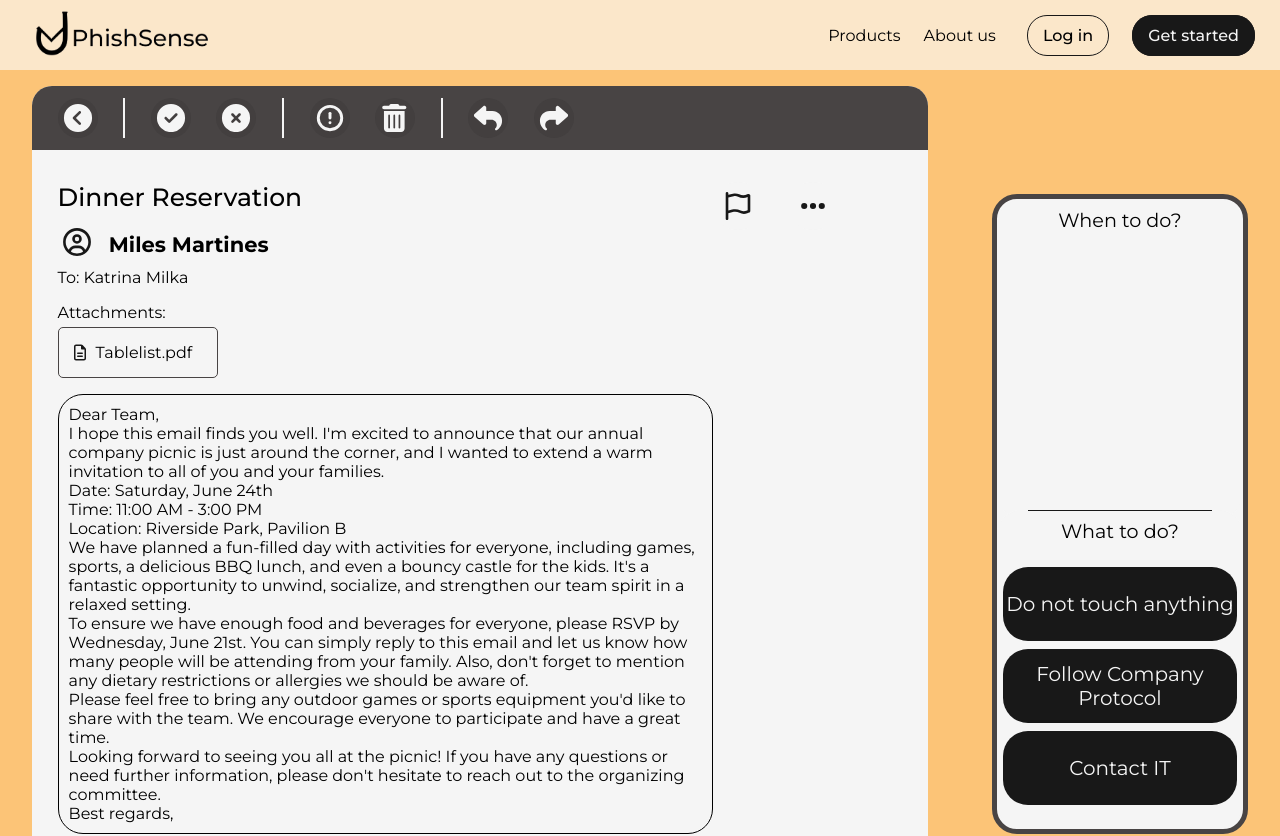
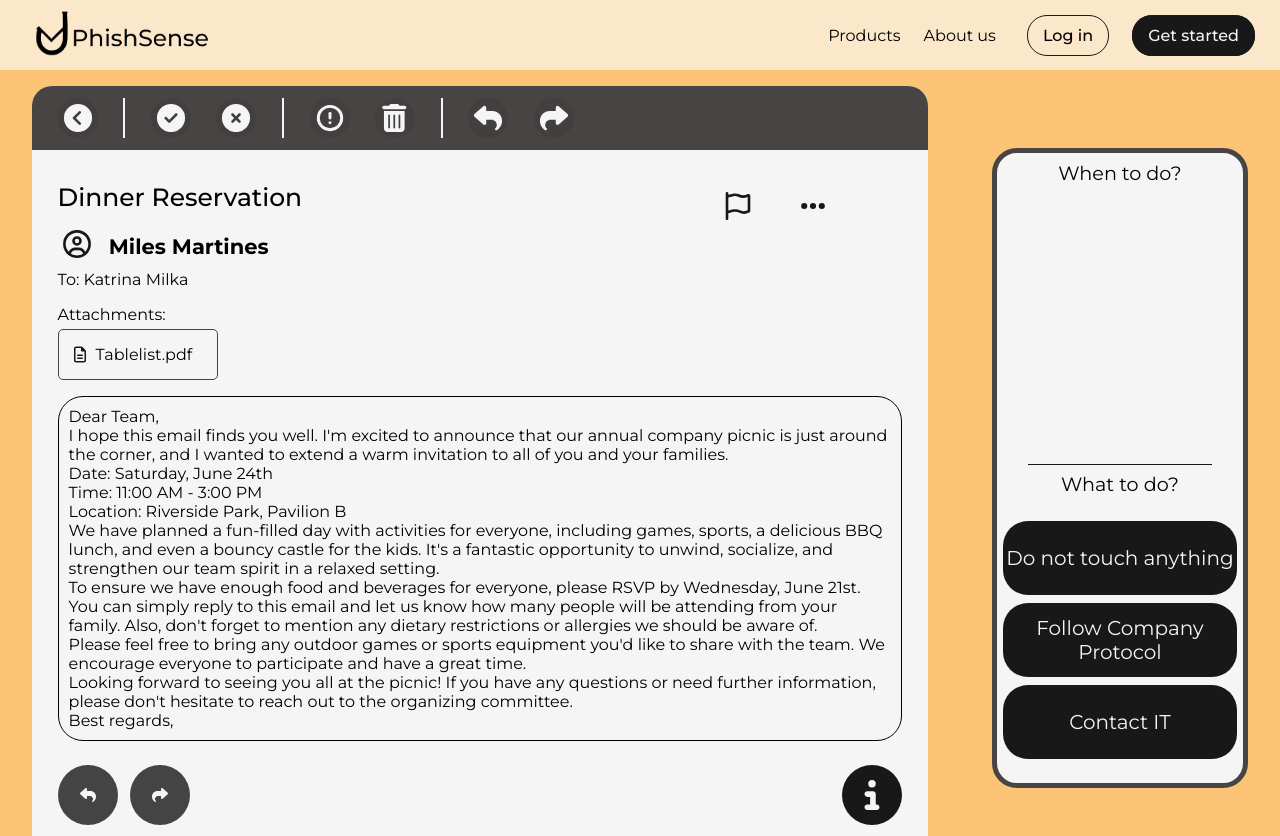
Before and after one commit to Que-sar/PhishSense, a React (Create React App) app: page /demo in a window 1280 px wide. Shown: the top 836 px of the page. Built offline with nearby package versions, Linux system fonts and the light colour scheme.

Commit message:
Mail width finally set properly

```diff
--- a/src/components/simulation/SimulationPanel.css
+++ b/src/components/simulation/SimulationPanel.css
@@ -42,11 +42,6 @@
 .mail-head {
   display: flex;
   justify-content: space-between;
-}
-
-.mail-identity {
-  display: flex;
-  flex-direction: column;
 }
 
 .mail-options {
@@ -140,6 +135,7 @@
   font-size: calc(8px + 0.390625vw);
   font-weight: bold;
   margin-top: 85px;
+  overflow-x: scroll;
 
   /* Position the tooltip */
   position: absolute;
@@ -161,9 +157,10 @@
   text-align: center;
   border-radius: 6px;
   padding: 15px;
-  font-size: calc(8px + 0.390625vw);
+  font-size: calc(15px + 0.390625vw);
   font-weight: bold;
   margin-top: 75px;
+  white-space: nowrap; /* Prevent tooltip text from wrapping */
 
   /* Position the tooltip */
   position: absolute;
@@ -179,13 +176,14 @@
   text-align: center;
   border-radius: 6px;
   padding: 15px;
-  font-size: calc(8px + 0.390625vw);
+  font-size: calc(15px + 0.390625vw);
   font-weight: bold;
   position: absolute;
   z-index: 1;
   width: fit-content;
   height: fit-content;
   margin-top: 60px;
+  margin-right: 2vw;
 }
 
 .giveup-click:hover .tooltiptext-giveup,
--- a/src/components/simulation/SimulationPanel.js
+++ b/src/components/simulation/SimulationPanel.js
@@ -56,7 +56,7 @@ const SimulationPanel = (props) => {
           <div className="icon done-button">
             <button className="giveup-click">
               <img src={GiveUp} alt="GiveUp" />
-              <span className="tooltiptext-giveup">Mark as finished</span>
+              <span className="tooltiptext-giveup">Finish</span>
             </button>
           </div>
           <div className="small-line"></div>
@@ -121,34 +121,7 @@ const SimulationPanel = (props) => {
       </div>
       <div className="mail-body">
         <div className="mail-head">
-          <div className="mail-identity">
-            <div className="mail-subject">{mailContent.titleName}</div>
-            <div className="sender-identity">
-              <div className="sender-photo">
-                <img
-                  src={ProfilePic}
-                  alt="ProfilePicture"
-                  className="profile-icon"
-                />
-              </div>
-              <div className="sender-name">{mailContent.senderName}</div>
-            </div>
-            <div className="reciever-identity">To: Katrina Milka</div>
-            {mailContent.attachmentPresence ? (
-              <div className="mail-attachments">
-                <div className="attachment-title">Attachments:</div>
-                <div className="attachment-content">
-                  <img src={attachmentLogo} alt="Attachment List" />
-                  <div className="attachment-filename">Tablelist.pdf</div>
-                </div>
-              </div>
-            ) : (
-              ""
-            )}
-            <div className="literal-email">
-              <div className="read-container">{mailContent.emailContent}</div>
-            </div>
-          </div>
+          <div className="mail-subject">{mailContent.titleName}</div>
           <div className="mail-options">
             <div className="icon flag-button">
               <button onClick={flagClick} className="flag-click">
@@ -177,6 +150,31 @@ const SimulationPanel = (props) => {
             </div>
           </div>
         </div>
+        <div className="sender-identity">
+          <div className="sender-photo">
+            <img
+              src={ProfilePic}
+              alt="ProfilePicture"
+              className="profile-icon"
+            />
+          </div>
+          <div className="sender-name">{mailContent.senderName}</div>
+        </div>
+        <div className="reciever-identity">To: Katrina Milka</div>
+        {mailContent.attachmentPresence ? (
+          <div className="mail-attachments">
+            <div className="attachment-title">Attachments:</div>
+            <div className="attachment-content">
+              <img src={attachmentLogo} alt="Attachment List" />
+              <div className="attachment-filename">Tablelist.pdf</div>
+            </div>
+          </div>
+        ) : (
+          ""
+        )}
+        <div className="literal-email">
+          <div className="read-container">{mailContent.emailContent}</div>
+        </div>
         <div className="mail-foot">
           <div className="mail-foot-separator">
             <div className="reply-button">
@@ -195,7 +193,7 @@ const SimulationPanel = (props) => {
           <div className="help-button">
             <div className="help-click">
               <img src={helpIcon} alt="Show me the functions" />
-              <span className="tooltiptext-help">Help</span>
+              <span className="tooltiptext-help">What can I do?</span>
             </div>
           </div>
         </div>
```
